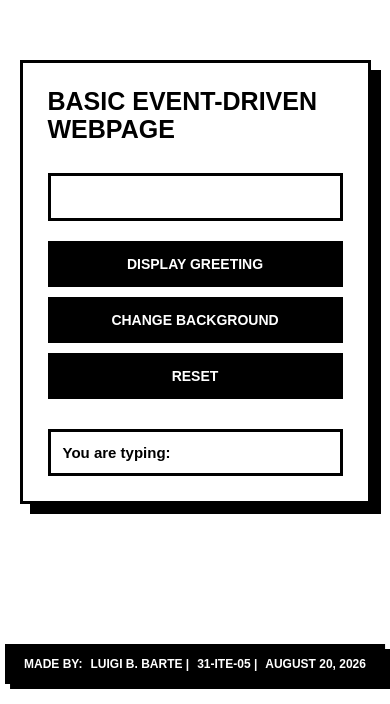
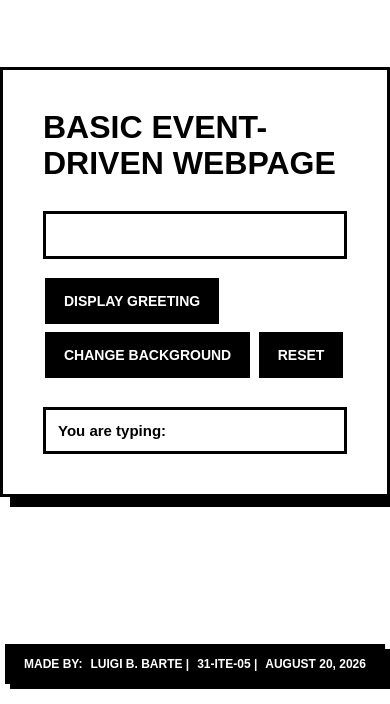
Before and after one commit to Luigibarte4563/basic-event-page, a plain HTML site: page index.html in a window 390 px wide. Shown: the part 140-844 px from the top of the page. Drawn offline with Linux system fonts and the light colour scheme.

Commit message:
update all file and add zip file

```diff
--- a/style.css
+++ b/style.css
@@ -105,23 +105,6 @@ button:active {
     font-weight: bold;
 }
 
-/* Responsive design */
-@media (max-width: 550px) {
-    #pageContainer {
-        width: 90%;
-        padding: 25px;
-    }
-
-    #mainHeading {
-        font-size: 25px;
-    }
-
-    button {
-        width: 100%;
-        margin: 5px 0;
-    }
-}
-
 /* Student Information */
 #studentInfo {
     position: fixed;
```
Also changed, not shown: 1 other file.
